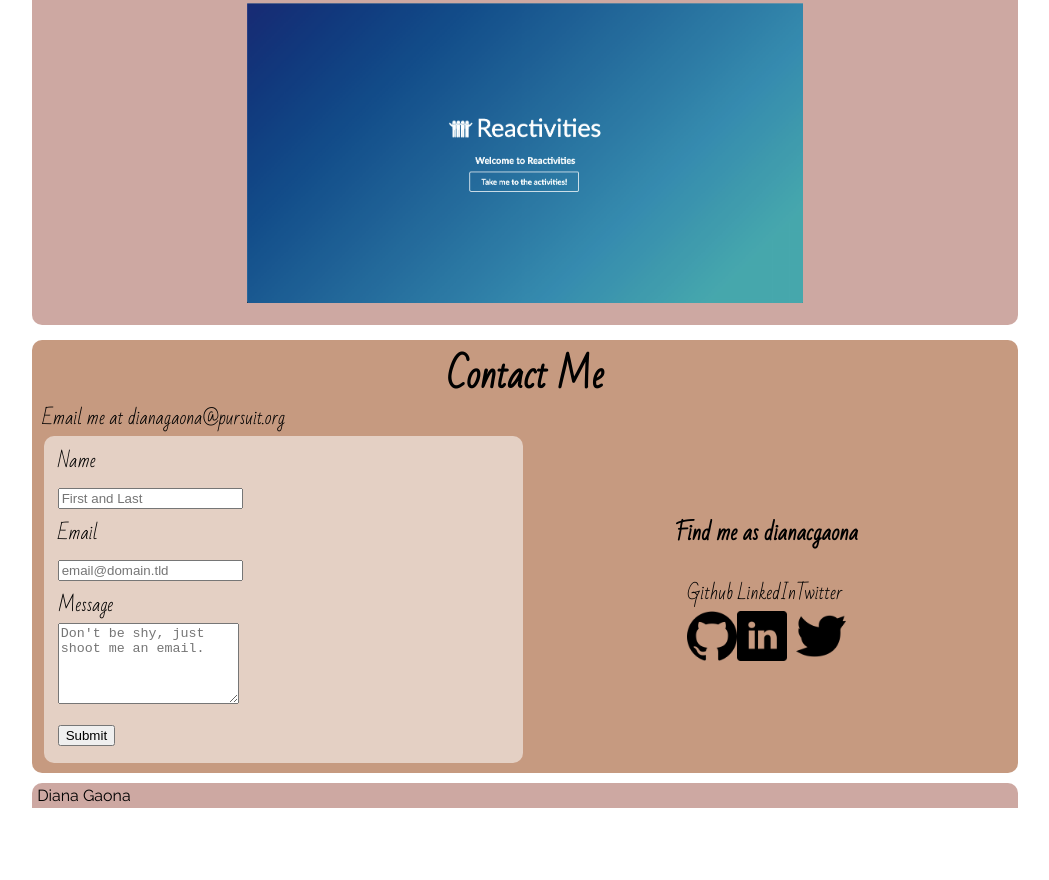
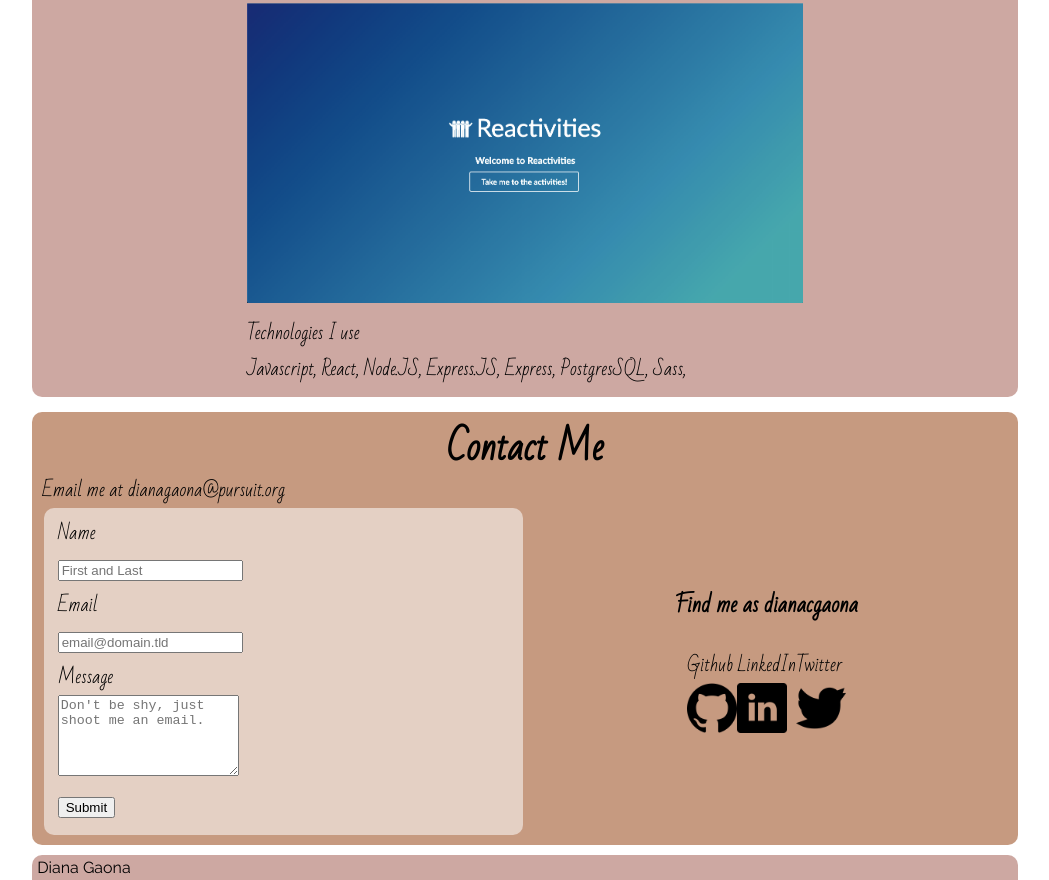
Before and after one commit to dianacgaona/portfolio, a website: page index.html in a window 1280 px wide. Shown: the part 2063-2943 px from the top of the page, without its empty margins (170-1219 px from the left). Before the commit the page ends 2871 px from the top, so only its background shows below. Drawn offline with Linux system fonts and the light colour scheme; a web font is replaced by a local one.

Commit message:
adding tools section

```diff
--- a/index.html
+++ b/index.html
@@ -87,6 +87,12 @@
         </h3>
         <img src="./images/reactivities.png" height="300px">
       </div>
+      <div>
+        Technologies I use
+        <div>
+          Javascript, React, Node.JS, Express.JS, Express, PostgresSQL, Sass,
+        </div>
+      </div>
     </div>
 
     <div id="contact" class="section contact">
```
